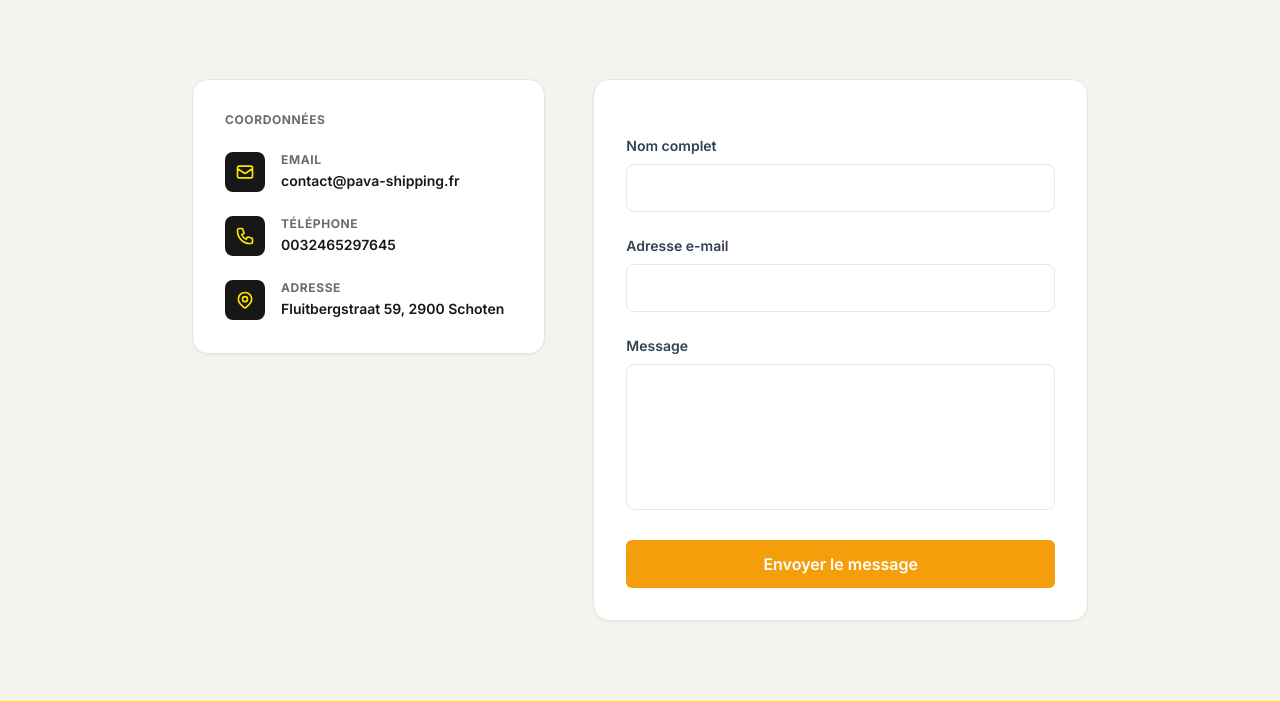
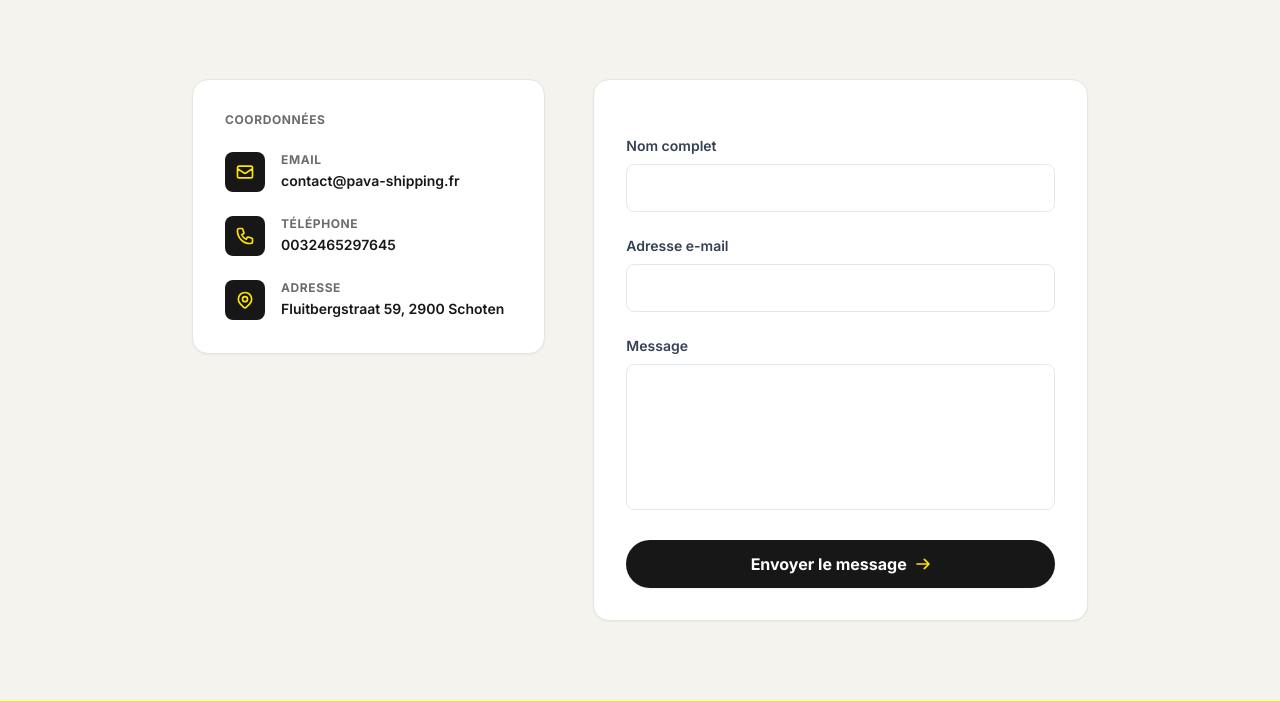
Before and after one commit to ledemka/TRACKING, a PHP site: page /contact in a window 1280 px wide. Shown: the part 508-1210 px from the top of the page. Run offline with PHP 8.4, Linux system fonts and the light colour scheme; data that the repository does not hold is empty.

Commit message:
style: alignement du bouton de soumission du formulaire de contact avec la charte graphique

```diff
--- a/contact.php
+++ b/contact.php
@@ -206,8 +206,11 @@ $banner_config = [
                             <textarea name="message" rows="5" class="w-full px-4 py-3 rounded-lg border-[1.5px] border-slate-200 focus:border-primary focus:ring-0 outline-none resize-none transition-colors" required><?= escape_html($_POST['message'] ?? '') ?></textarea>
                         </div>
 
-                        <button type="submit" class="btn-primary w-full">
-                            Envoyer le message
+                        <button type="submit" class="w-full h-12 bg-[#171717] text-white hover:bg-black font-bold text-base rounded-xl transition-all shadow-sm flex items-center justify-center gap-2 focus-brand-dark">
+                            <span>Envoyer le message</span>
+                            <svg class="w-4 h-4 text-[#FFE500]" fill="none" stroke="currentColor" viewBox="0 0 24 24" aria-hidden="true">
+                                <path stroke-linecap="round" stroke-linejoin="round" stroke-width="2.5" d="M14 5l7 7m0 0l-7 7m7-7H3"/>
+                            </svg>
                         </button>
                     </form>
                 <?php endif; ?>
```
